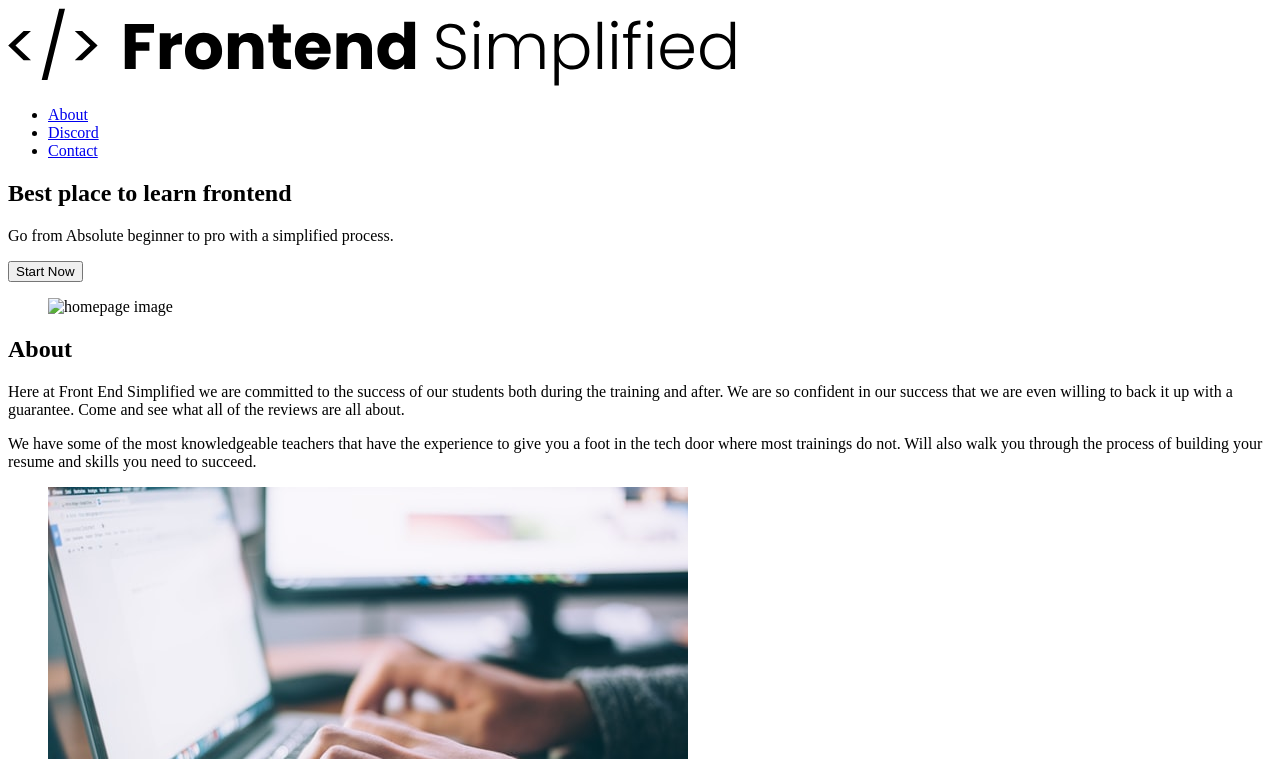
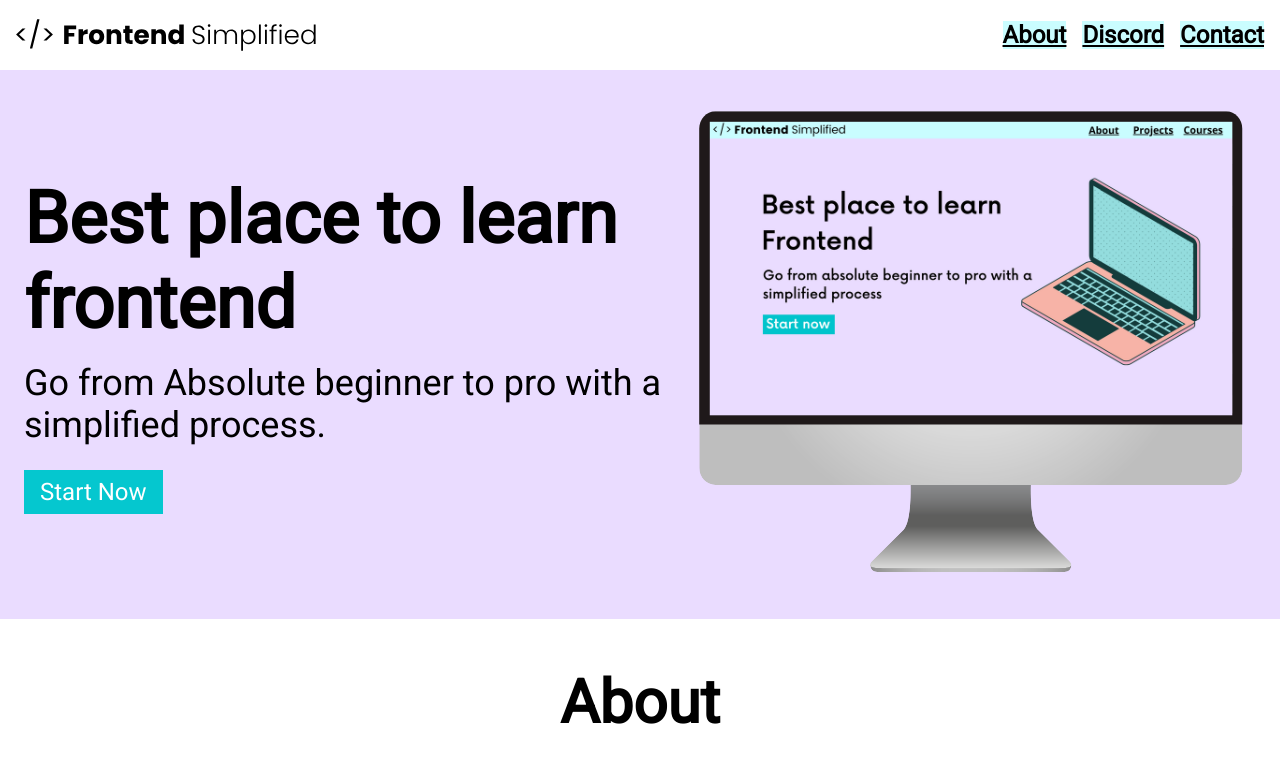
Before and after one commit to Letsgetitdone01/Tutorial, a plain HTML site: page index.html in a window 1280 px wide. Shown: the top 759 px of the page. Drawn offline with Linux system fonts and the light colour scheme.

Commit message:
Style.css

```diff
--- a/index.html
+++ b/index.html
@@ -4,11 +4,12 @@
     <meta charset="UTF-8">
     <meta name="viewport" content="width=device-width, initial-scale=1.0">
     <title>Document</title>
+    <link rel="stylesheet" href="style.css">
 </head>
 <body>
 <section>
  <nav>
-    <img src="./assets/FES.svg" alt="">
+    <img src="./assets/FES.svg" class="logo" alt="">
     <ul>
     <li><a href ="#about">About</a></li>
     <li><a href ="#discord">Discord</a></li>
@@ -16,14 +17,16 @@
     </ul>
  </nav>
  <header>
+    <div class="row">
     <div>
     <h1> Best place to learn frontend</h1>
-    <p> Go from Absolute beginner to pro with a simplified process.</p>
+    <p class="subheader"> Go from Absolute beginner to pro with a simplified process.</p>
     <button>Start Now</button>
     </div>
     <figure>
-    <img src=".assets/laptop.png" alt="homepage image">
+    <img src="./assets/laptop.png" alt="homepage image">
     </figure>
+    </div>
     </header>
  </section>
  <main>
--- /dev/null
+++ b/style.css
@@ -0,0 +1,87 @@
+@import url('https://fonts.googleapis.com/css2?family=Roboto:ital,wght@300;400;500;700&display=swap');
+* {
+    padding: o;
+    margin: 0;
+    box-sizing: border-box;
+    Font-family:'roboto', sans-serif;
+}
+
+nav {
+Height: 70px;
+display: flex;
+justify-content: space-between;
+align-items: center;
+padding: 0 16px;
+}
+
+header {
+    background-color: #eadcff;
+    height: (100vh - 70px);
+    padding: 24px;
+    display: flex;
+    align-items: center;
+    justify-content: center;
+}
+
+h1{
+    font-size: 72px;
+}
+
+.subheader {
+    font-size: 36px;
+    margin: 16px 0 24px 0;
+}
+
+button{
+    background-color: #05c7cf;
+    color: white;
+    border: none;
+    padding: 8px 16px;
+    font-size: 24px;
+    cursor: pointer;
+}
+
+a{
+ Color: #000;
+ font-size: 24px;
+ font-weight: 700;
+ background-color: #cafdff;
+
+}
+.logo {
+    width: 300px;
+}
+
+ul {
+    display: flex;
+}
+
+li {
+    list-style-type: none;
+    padding-left: 16px;
+}
+
+.row {
+    width: 100%;
+    max-width: 1300px;
+    display: flex;
+    align-items: center;
+    justify-items: center;
+    display: flex;
+}
+
+/*
+
+ABOUT
+
+*/
+
+#about{
+padding: 48px 0;
+}
+
+h2 {
+    font-size: 60px;
+    text-align: center;
+    margin-bottom: 24px;
+}
```
